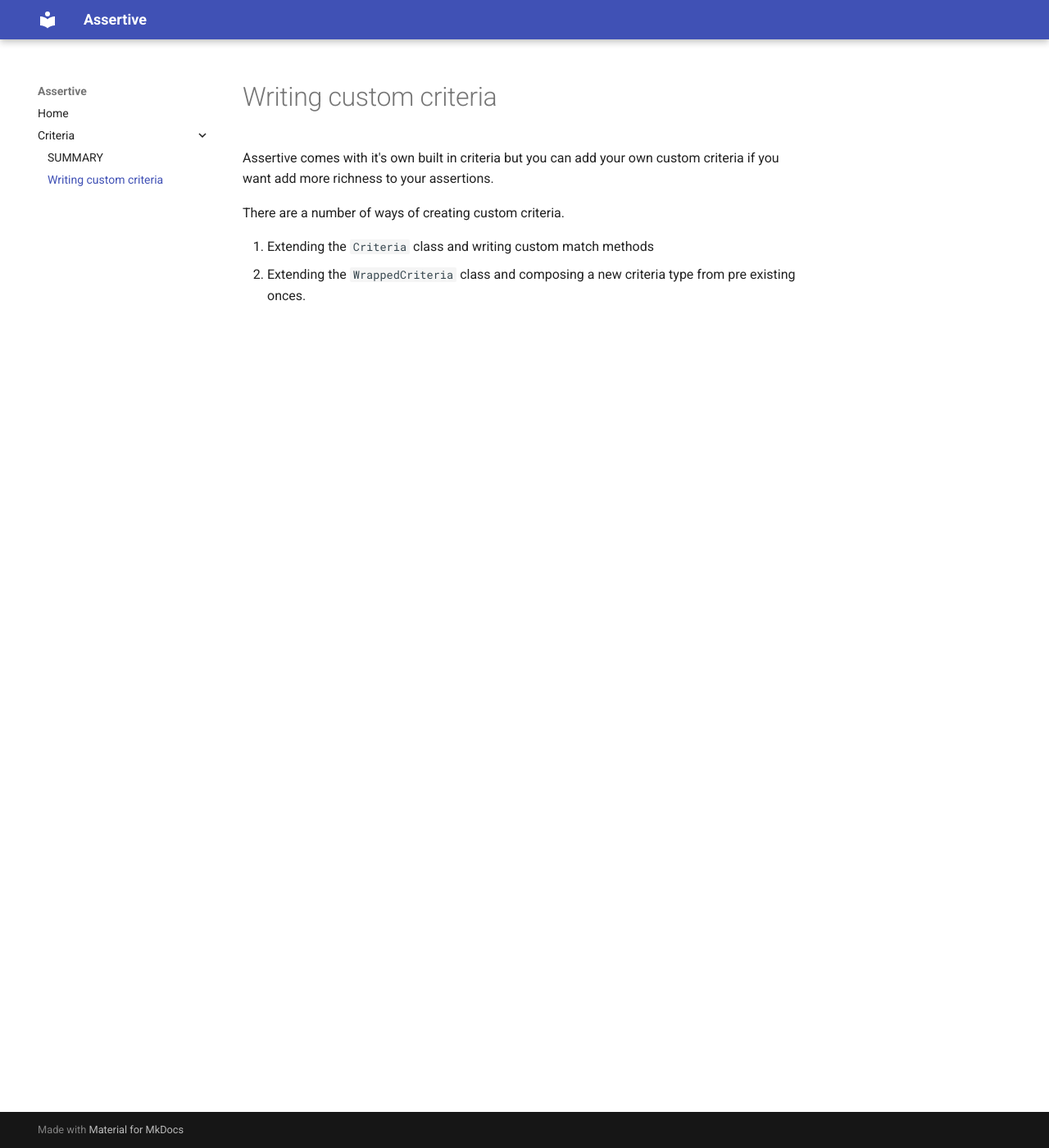
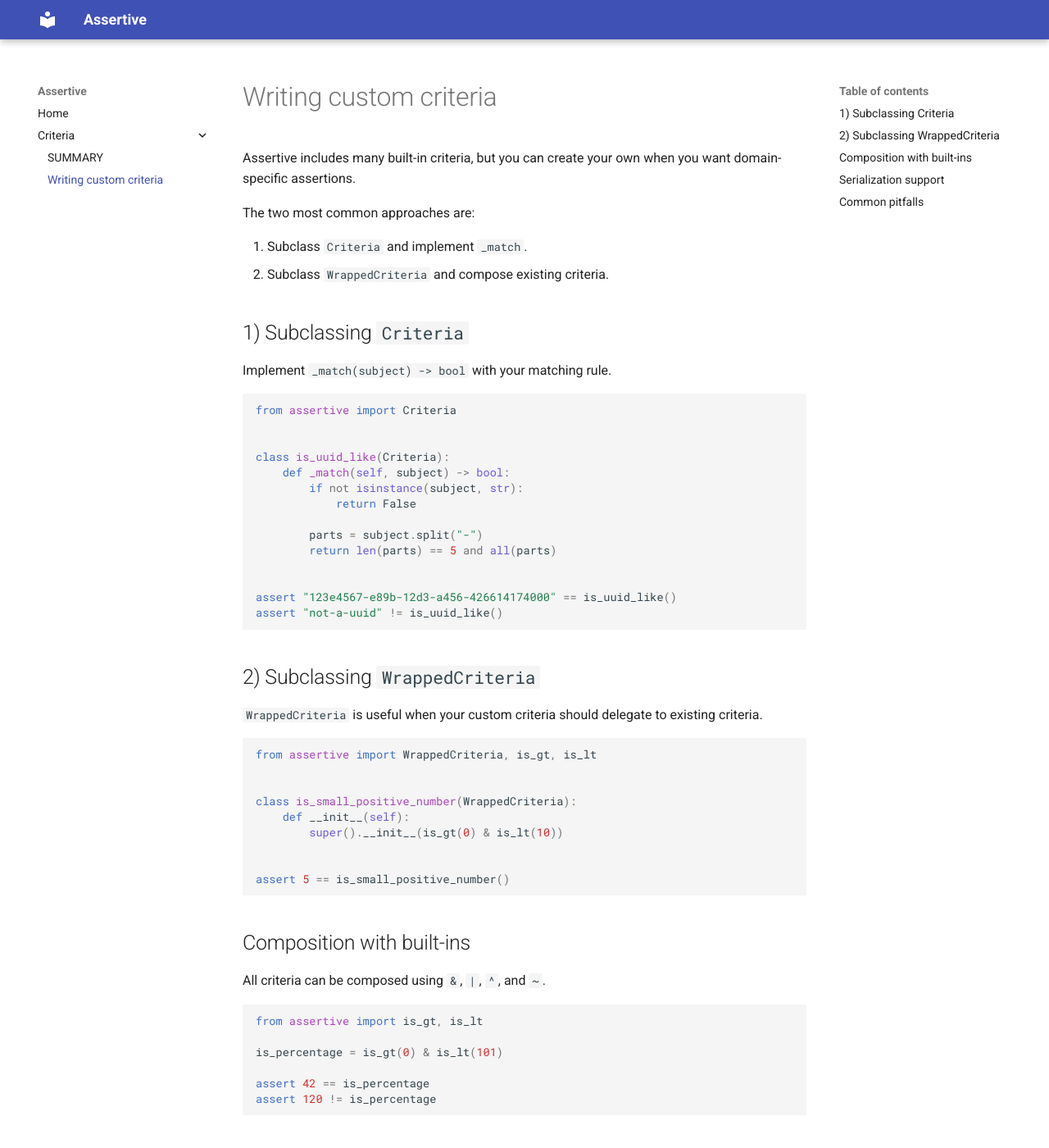
Before and after one commit to peter-daly/assertive, an MkDocs documentation site: the page built from docs/criteria/writing-custom-criteria.md, in a window 1280 px wide and 1400 px high. Shown: the whole window at 82% size. Built offline with MkDocs 1.6.1 and Material for MkDocs 9.7.7, drawn with Linux system fonts in a browser that asks for light colours; some of the changed text lies outside the part shown.

Commit message:
Improve docs onboarding and deterministic criteria page generation (#100)

````diff
--- a/docs/criteria/writing-custom-criteria.md
+++ b/docs/criteria/writing-custom-criteria.md
@@ -1,8 +1,73 @@
 # Writing custom criteria
 
-Assertive comes with it's own built in criteria but you can add your own custom criteria if you want add more richness to your assertions.
+Assertive includes many built-in criteria, but you can create your own when you want domain-specific assertions.
 
-There are a number of ways of creating custom criteria.
+The two most common approaches are:
 
-1. Extending the `Criteria` class and writing custom match methods
-2. Extending the `WrappedCriteria` class and composing a new criteria type from pre existing onces.
+1. Subclass `Criteria` and implement `_match`.
+2. Subclass `WrappedCriteria` and compose existing criteria.
+
+## 1) Subclassing `Criteria`
+
+Implement `_match(subject) -> bool` with your matching rule.
+
+```python
+from assertive import Criteria
+
+
+class is_uuid_like(Criteria):
+    def _match(self, subject) -> bool:
+        if not isinstance(subject, str):
+            return False
+
+        parts = subject.split("-")
+        return len(parts) == 5 and all(parts)
+
+
+assert "123e4567-e89b-12d3-a456-426614174000" == is_uuid_like()
+assert "not-a-uuid" != is_uuid_like()
+```
+
+## 2) Subclassing `WrappedCriteria`
+
+`WrappedCriteria` is useful when your custom criteria should delegate to existing criteria.
+
+```python
+from assertive import WrappedCriteria, is_gt, is_lt
+
+
+class is_small_positive_number(WrappedCriteria):
+    def __init__(self):
+        super().__init__(is_gt(0) & is_lt(10))
+
+
+assert 5 == is_small_positive_number()
+```
+
+## Composition with built-ins
+
+All criteria can be composed using `&`, `|`, `^`, and `~`.
+
+```python
+from assertive import is_gt, is_lt
+
+is_percentage = is_gt(0) & is_lt(101)
+
+assert 42 == is_percentage
+assert 120 != is_percentage
+```
+
+## Serialization support
+
+If your criteria should work with `assertive.serialize.serialize()` and `deserialize()`, implement:
+
+- `to_serialized(self) -> dict`
+- `from_serialized(cls, serialized: dict) -> Criteria`
+
+and add the class to `SERIALIZABLE_CRITERIA` in `assertive/serialize.py`.
+
+## Common pitfalls
+
+- **Type handling**: check `isinstance` when your criteria assumes a type.
+- **Mutable state**: avoid keeping state that changes match outcomes across assertions.
+- **Negation behavior**: if needed, override `_negated_match` for optimized or custom negation logic.
````
Also changed, not shown: README.md (+31 -11 lines), docs/criteria.md (+17 -2 lines), docs/index.md (+33 -11 lines), docs/scripts/gen_criteria_pages.py (+17 -7 lines).
